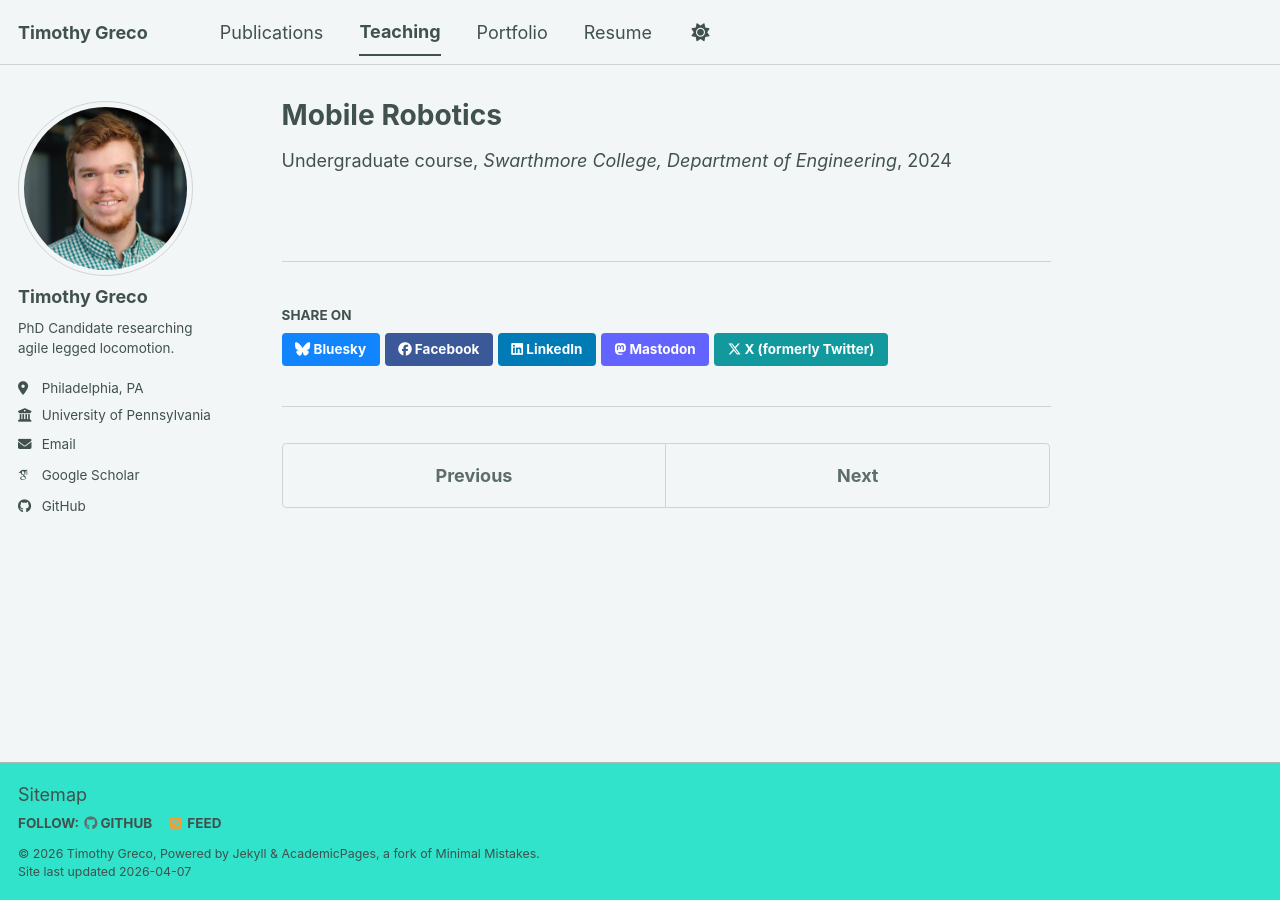
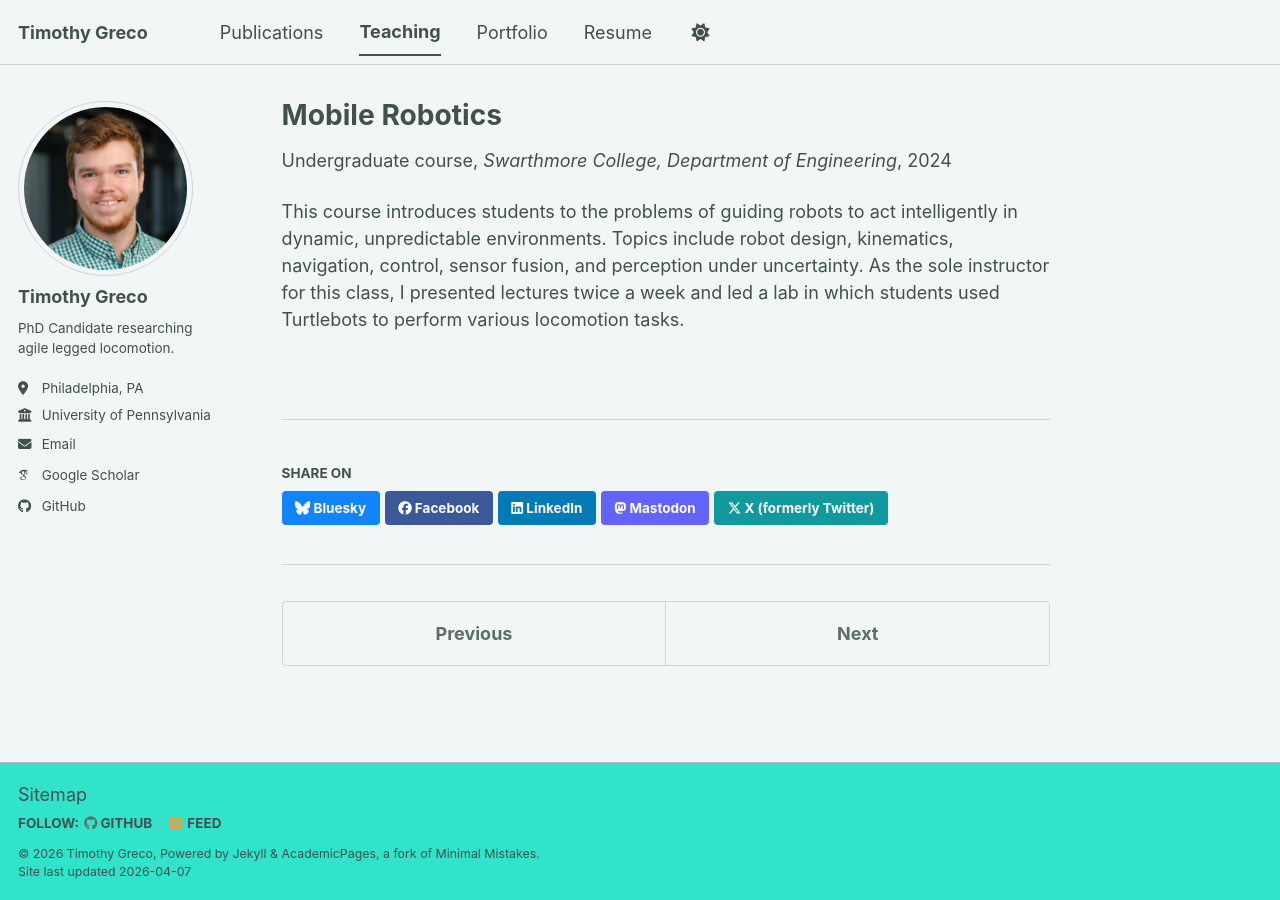
Before and after one commit to tmgreco/tmgreco.github.io, a Jekyll site: the page built from _teaching/2014-spring-teaching-1.md, in a window 1280 px wide. Built offline with Jekyll 4.4.1, drawn with Linux system fonts in a browser that asks for light colours; some web fonts are replaced; a script bundle is joined from its source files by our own code; library files that are not in the unit come from our copies.

Commit message:
Slight update to 028 teaching

```diff
--- a/_teaching/2014-spring-teaching-1.md
+++ b/_teaching/2014-spring-teaching-1.md
@@ -7,6 +7,12 @@ venue: "Swarthmore College, Department of Engineering"
 date: 2024-09-01
 location: "Swarthmore, PA"
 ---
+
+This course introduces students to the problems of guiding robots to act intelligently in dynamic, unpredictable environments.  Topics include robot design, kinematics, navigation, control, sensor fusion, and perception under uncertainty.  As the sole instructor for this class, I presented lectures twice a week and led a lab in which students used Turtlebots to perform various locomotion tasks.
+
+<!-- Lectures
+======
+The lectures for this course ranged from  -->
 
 <!-- Delivered lectures and labs co -->
 
```
